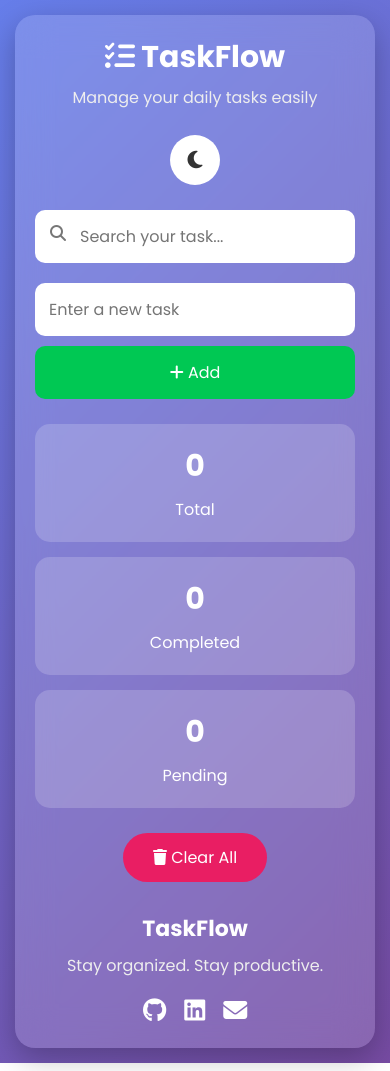
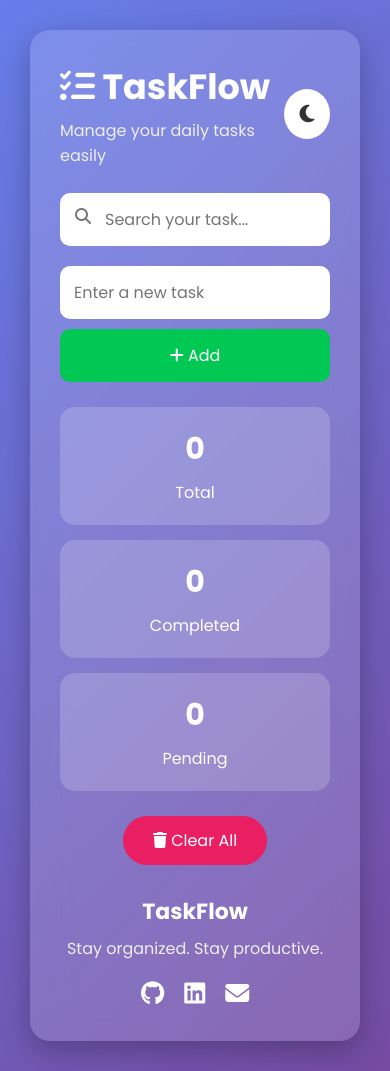
Before and after one commit to DevallaKeerthana/To_Do-List, a plain HTML site: page index.html in a window 390 px wide. Drawn offline with Linux system fonts and the light colour scheme.

Commit message:
Updated responsive design and improved UI

```diff
--- a/style.css
+++ b/style.css
@@ -300,67 +300,36 @@ footer{
 
 /*Responsive */
 
-@media (max-width:768px){
-
-body{
-    padding:15px;
-}
-
-.container{
-    width:100%;
-    max-width:100%;
-    padding:20px;
-}
-
-header{
-    flex-direction:column;
-    align-items:center;
-    text-align:center;
-    gap:15px;
-}
-
-header h1{
-    font-size:30px;
-}
-
-.theme-btn{
-    margin-top:10px;
-}
-
-.input-section{
-    flex-direction:column;
-}
-
-.input-section input,
-.input-section button{
-    width:100%;
-}
+@media screen and (max-width:768px){
 
     .stats{
+        display:grid;
         grid-template-columns:1fr;
+        gap:15px;
     }
 
     .card{
         width:100%;
     }
 
+    .input-section{
+        display:flex;
+        flex-direction:column;
+    }
+
+    .input-section button{
+        width:100%;
+    }
+
     #taskList li{
         flex-direction:column;
         align-items:flex-start;
-    gap:12px;
     }
 
     .actions{
         width:100%;
         justify-content:flex-end;
-}
-
-footer{
-    text-align:center;
-}
-
-.social-icons{
-    gap:18px;
+        margin-top:10px;
     }
 
 }
```
Lines whose indentation alone changed are shown as unchanged.
